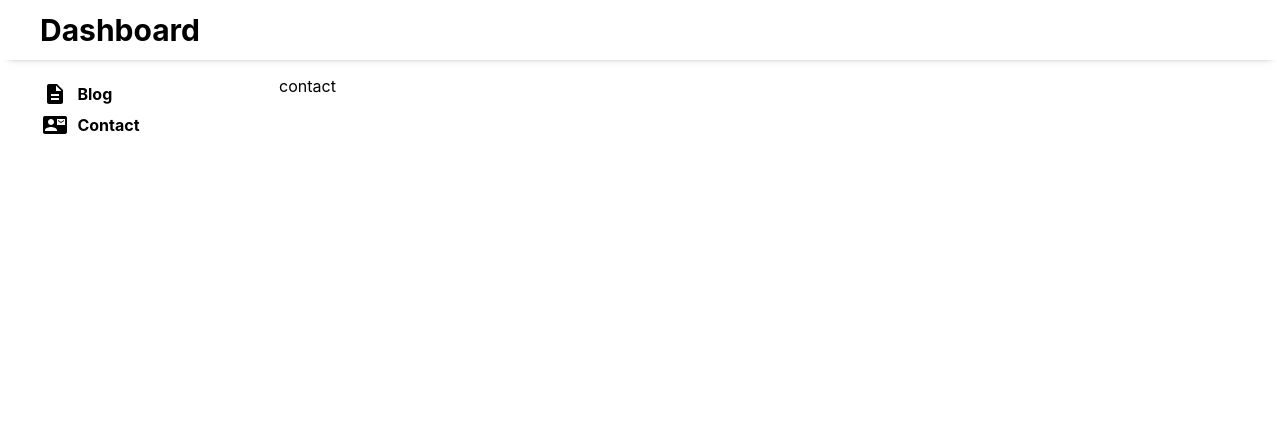
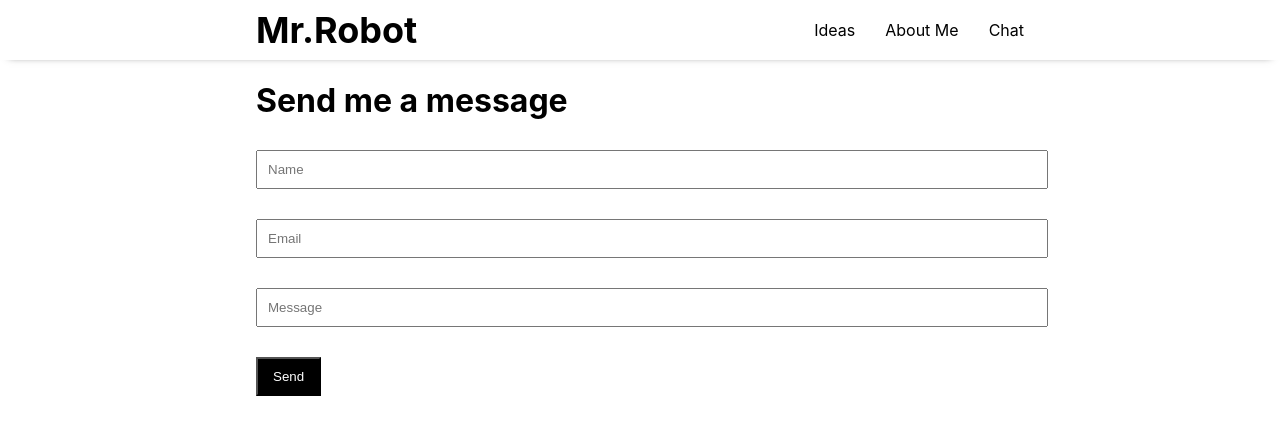
Before and after one commit to Theara10/blog-app, a React (Create React App) app: page /contact in a window 1280 px wide. Shown: the top 434 px of the page. Built offline with nearby package versions, Linux system fonts and the light colour scheme.

Commit message:
contact mutation

```diff
--- a/src/App.js
+++ b/src/App.js
@@ -11,7 +11,7 @@ import Dashboard from "./dashboard/Dashboard";
 function App() {
   return (
     <Router>
-      {/* <div className="App">
+      <div className="App">
         <Navbar />
 
         <div className="app_body">
@@ -24,8 +24,8 @@ function App() {
           </Switch>
         </div>
 
-      </div> */}
-      <Dashboard />
+      </div>
+      {/* <Dashboard /> */}
     </Router>
   );
 }
--- a/src/components/Contact.js
+++ b/src/components/Contact.js
@@ -1,28 +1,33 @@
 import React from "react";
 import "./Contact.css";
-import { gql } from "apollo-boost";
-import { useMutation } from "@apollo/client";
+import { useMutation, gql } from "@apollo/client";
 
-// const CREATE_CONTACT = gql`
-//   CreateContact($data: ContactInputType){
-//     createContact(data: $data)
-//   }
-// `;
+const CREATE_CONTACT = gql`
+  mutation createContact($data: ContactInputType){
+    createContact(data: $data)
+  }
+`;
 
 function Contact() {
-  let input;
-  // const [createContact, {data}] = useMutation(CREATE_CONTACT)
+  let name;
+  let email;
+  let message;
+  const [createContact] = useMutation(CREATE_CONTACT)
   return (
     <form
       className="contact_container"
       onSubmit={(e) => {
-        // e.preventDefault();
-        // createContact({
-        //   variables: {
-        //     name: input.value,
-        //   },
-        // });
-        // input.value = "";
+        e.preventDefault();
+        createContact({
+          variables: {
+           data: {
+            name: name.value,
+            email: email.value,
+            message: message.value
+           }
+          },
+        });
+        name.value = "";
       }}
     >
       <h1>Send me a message</h1>
@@ -30,15 +35,25 @@ function Contact() {
         <input
           placeholder="Name"
           ref={(node) => {
-            input = node;
+            name = node;
           }}
         />
       </div>
       <div className="contact_input">
-        <input placeholder="Email" />
+        <input
+          placeholder="Email"
+          ref={(node) => {
+            email = node;
+          }}
+         />
       </div>
       <div className="contact_input">
-        <textarea placeholder="Message" type="text" />
+        <input
+          placeholder="Message"
+          type="text"
+          ref={(node) => {
+            message = node;
+          }}/>
       </div>
       <div className="contact_button">
         <button>Send</button>
--- a/src/components/Navbar.js
+++ b/src/components/Navbar.js
@@ -9,7 +9,7 @@ function Navbar() {
         <div className="navBar_left">
           <h2 style={{ margin: 0 }}>
             <Link to="/" className="link_style">
-              theara
+              Mr.Robot
             </Link>
           </h2>
         </div>
```
Also changed, not shown: 1 other file (tests, documents, lock files or other folders).
